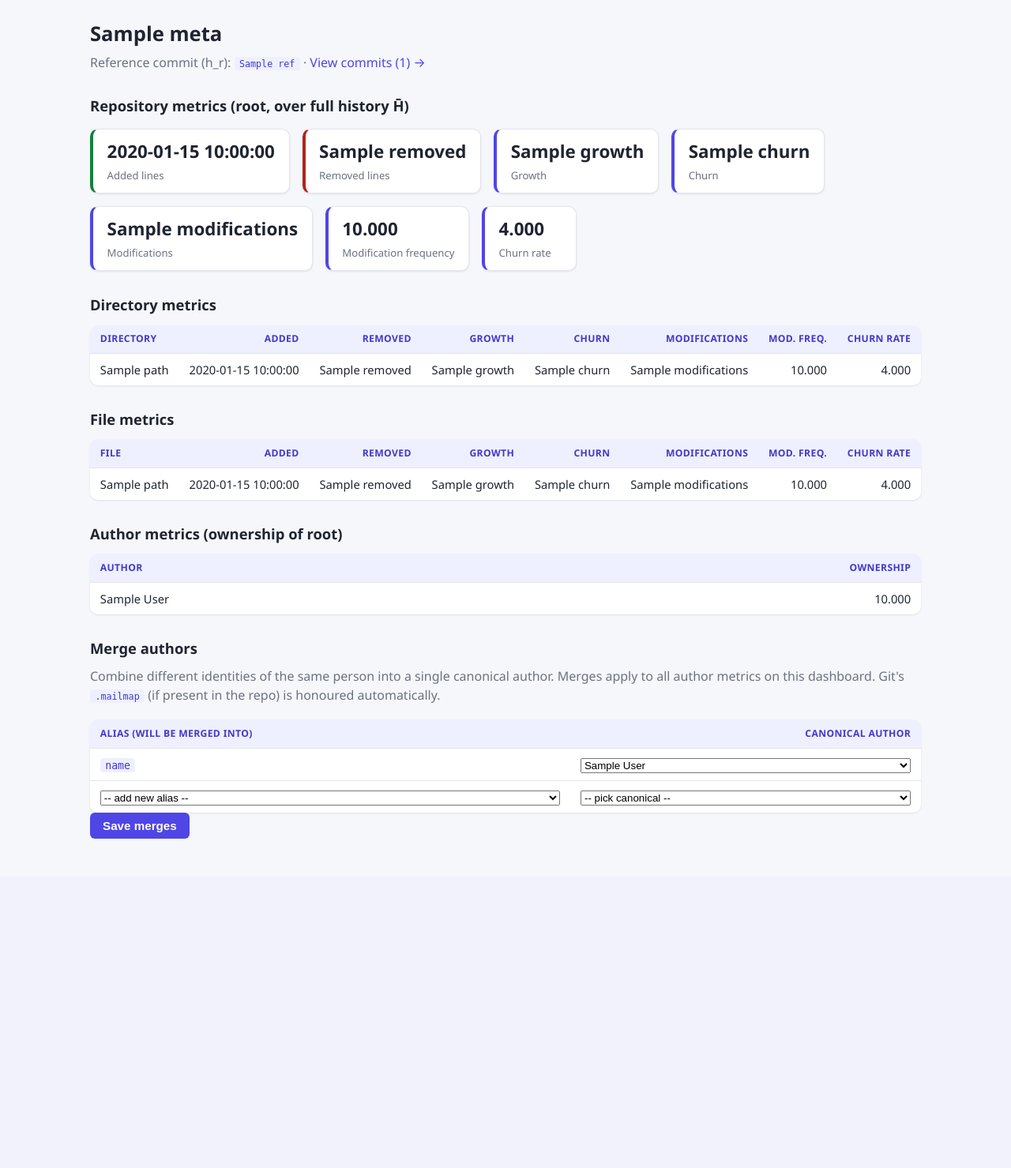
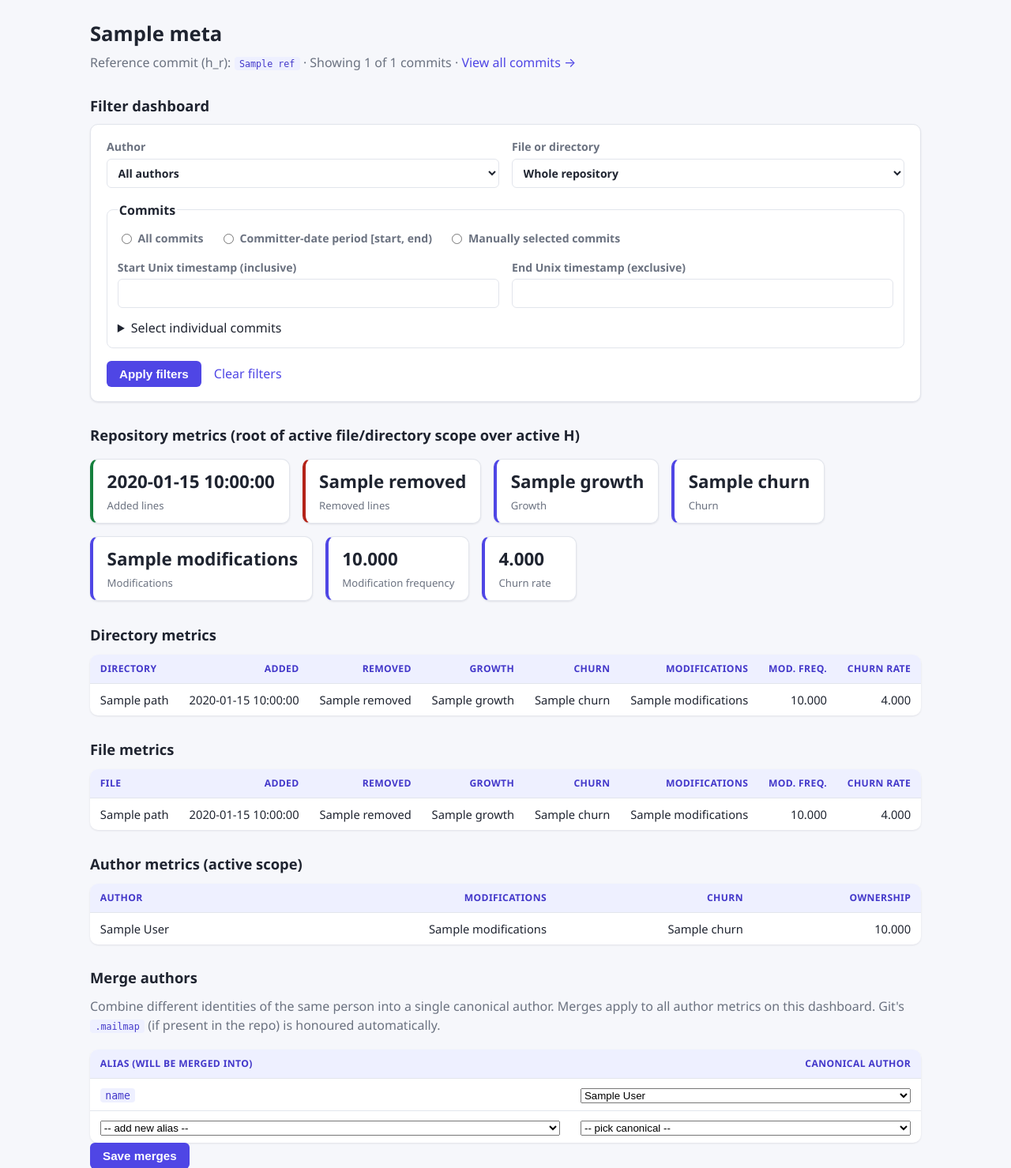
Before and after one commit to ShaynaUnterslak/2799578-SDP-Test, a Flask app: template templates/repo.html in a window 1280 px wide. Shown: the part 61-1540 px from the top of the page at 79% size. Before the commit the page ends 1123 px from the top, so only its background shows below. Run offline with Flask 3, Linux system fonts and the light colour scheme; the template is opened without the code that fills it: most values are stand-ins (such as "Sample title", 1, 10 or a date in 2020).

Commit message:
filtering

```diff
--- a/app.py
+++ b/app.py
@@ -1,25 +1,27 @@
-"""Flask web-app dashboard for the Repo Analysis Tool (RAT) — C1.
+"""Flask web-app dashboard for the Repo Analysis Tool (RAT).
 
-Scope for this pass: CORE only.
-- C1: a runnable web-app dashboard.
-- C2: ingest a repository via zip (with .git) or a deep-cloned remote URL.
-- C3-C8: file / directory / repository / commit-set / author metrics,
-  computed over the full non-merge history reachable from a reference
-  commit (default HEAD).
-
-Filtering, author merging UI, and multi-repo switching are FEATURE
-BACKLOG (F1-F3) and are intentionally not implemented here.
+The dashboard implements C1-C8 plus repository, author, object, commit-set,
+author-merging, multi-repository, and usability features from TEST_SPEC.md.
 """
 import json
 import os
 import tempfile
 import uuid
+from dataclasses import replace
 
 from flask import Flask, flash, jsonify, redirect, render_template, request, url_for
 
 from rat.gitlog import apply_author_merges, parse_commits
 from rat.ingest import IngestError, ingest_clone, ingest_zip
-from rat.metrics import author_ownership, build_object_table, commit_set_metrics
+from rat.metrics import (
+    H_ij,
+    H_t,
+    author_churn,
+    author_modifications,
+    author_ownership,
+    build_object_table,
+    commit_set_metrics,
+)
 
 DATA_DIR = os.path.join(os.path.dirname(os.path.abspath(__file__)), "data")
 
@@ -115,12 +117,49 @@ def create_app(data_dir: str = DATA_DIR) -> Flask:
 
         # F2: apply author merges (mailmap + manual) so h[a] and all
         # author metrics reflect the merged identities.
-        commits = apply_author_merges(commits, _effective_author_mapping(meta))
+        all_commits = apply_author_merges(commits, _effective_author_mapping(meta))
+        all_authors = sorted({c.author for c in all_commits})
+        object_options = _dashboard_object_options(all_commits)
 
-        # Build the (object, commit) table ONCE per request and reuse it
-        # for every file/directory/author row below (F5 performance: a
-        # dashboard that rebuilt this from scratch per row would not
-        # "perform well" on a medium (~10000 commit) repository).
+        # F1: form one active H by combining the commit, author, and object
+        # dimensions. The repository dimension is the selected repo_id.
+        commit_mode = request.args.get("commit_mode", "all")
+        start = _optional_timestamp(request.args.get("start"))
+        end = _optional_timestamp(request.args.get("end"))
+        selected_commits = request.args.getlist("commit")
+        commits = list(all_commits)
+        if commit_mode == "period":
+            if start is not None and end is not None:
+                commits = H_ij(commits, start, end)
+            elif start is not None:
+                commits = H_t(commits, start)
+            elif end is not None:
+                commits = [c for c in commits if c.committer_date < end]
+        elif commit_mode == "manual":
+            selected_shas = set(selected_commits)
+            commits = [c for c in commits if c.sha in selected_shas]
+        else:
+            commit_mode = "all"
+
+        selected_author = request.args.get("author", "")
+        if selected_author in all_authors:
+            commits = [c for c in commits if c.author == selected_author]
+        else:
+            selected_author = ""
+
+        option_by_path = {option["path"]: option for option in object_options}
+        selected_path = request.args.get("path", "")
+        if selected_path in option_by_path:
+            commits = _scope_commits_to_object(
+                commits,
+                selected_path,
+                option_by_path[selected_path]["kind"],
+            )
+        else:
+            selected_path = ""
+
+        # Build the active (object, commit) table ONCE per request and reuse
+        # it for every file/directory/author row (F5 performance).
         table = build_object_table(commits)
         by_sha = {c.sha: c for c in commits}
         authors = sorted({c.author for c in commits})
@@ -137,7 +176,12 @@ def create_app(data_dir: str = DATA_DIR) -> Flask:
             for path in sorted(table) if is_dir[path]
         ]
         author_rows = [
-            {"author": a, "ownership_root": author_ownership(commits, "", a, table=table, by_sha=by_sha)}
+            {
+                "author": a,
+                "modifications": author_modifications(commits, "", a, table=table, by_sha=by_sha),
+                "churn": author_churn(commits, "", a, table=table, by_sha=by_sha),
+                "ownership_root": author_ownership(commits, "", a, table=table, by_sha=by_sha),
+            }
             for a in authors
         ]
 
@@ -147,12 +191,24 @@ def create_app(data_dir: str = DATA_DIR) -> Flask:
             meta=meta,
             ref=ref,
             commit_count=len(commits),
+            total_commit_count=len(all_commits),
             repo_metrics=repo_metrics,
             file_rows=file_rows,
             directory_rows=directory_rows,
             author_rows=author_rows,
             all_repos=_list_repos(app.config["DATA_DIR"]),
-            merge_info=_merge_info_for_template(commits, meta.get("author_merges", {})),
+            all_authors=all_authors,
+            object_options=object_options,
+            available_commits=all_commits,
+            filters={
+                "author": selected_author,
+                "path": selected_path,
+                "commit_mode": commit_mode,
+                "start": "" if start is None else start,
+                "end": "" if end is None else end,
+                "commits": selected_commits,
+            },
+            merge_info=_merge_info_for_template(all_commits, meta.get("author_merges", {})),
         )
 
     @app.route("/repo/<repo_id>/commits")
@@ -266,6 +322,55 @@ def _list_repos(data_dir):
     return repos
 
 
+def _optional_timestamp(value):
+    """Parse an optional Unix committer timestamp; invalid input is unset."""
+    if value is None or value.strip() == "":
+        return None
+    try:
+        return int(value)
+    except ValueError:
+        return None
+
+
+def _dashboard_object_options(commits):
+    """Return measurable file and directory paths available to F1."""
+    files = {
+        change.path
+        for commit in commits
+        for change in commit.changes
+        if not change.binary
+    }
+    directories = set()
+    for path in files:
+        parts = path.split("/")
+        directories.update("/".join(parts[:i]) for i in range(1, len(parts)))
+    return [
+        *({"path": path, "label": f"{path}/", "kind": "directory"} for path in sorted(directories)),
+        *({"path": path, "label": path, "kind": "file"} for path in sorted(files)),
+    ]
+
+
+def _scope_commits_to_object(commits, path, kind):
+    """Limit each commit's changes to one object without changing H.
+
+    Keeping commits with no matching change preserves the C7 denominator
+    |H| for modification frequency and churn rate.
+    """
+    prefix = f"{path}/"
+    return [
+        replace(
+            commit,
+            changes=[
+                change
+                for change in commit.changes
+                if not change.binary
+                and (change.path == path if kind == "file" else change.path.startswith(prefix))
+            ],
+        )
+        for commit in commits
+    ]
+
+
 def _effective_author_mapping(meta: dict) -> dict:
     """Return the manual author-merge mapping stored for this repo.
 
--- a/static/style.css
+++ b/static/style.css
@@ -134,6 +134,37 @@ h2 { font-size: 1.15rem; margin: 1.8rem 0 0.6rem; color: var(--text); }
 }
 .card h3 { margin: 0 0 0.75rem; font-size: 1rem; }
 
+.filter-panel { margin-bottom: 1.5rem; }
+.filter-grid {
+  display: grid;
+  grid-template-columns: repeat(auto-fit, minmax(240px, 1fr));
+  gap: 0.8rem 1rem;
+}
+.filter-panel label { color: var(--text-muted); font-size: 0.88rem; font-weight: 600; }
+.filter-panel select, .filter-panel input[type="number"] {
+  display: block;
+  width: 100%;
+  margin-top: 0.25rem;
+  border: 1px solid var(--border);
+  border-radius: 6px;
+  padding: 0.45rem 0.6rem;
+  background: var(--surface);
+  color: var(--text);
+  font: inherit;
+}
+.filter-panel fieldset {
+  margin: 1rem 0;
+  border: 1px solid var(--border);
+  border-radius: 8px;
+  padding: 0.8rem;
+}
+.filter-panel legend { color: var(--text); font-weight: 600; }
+.filter-panel .inline-choice { display: inline-flex; align-items: center; gap: 0.3rem; margin: 0 1rem 0.6rem 0; }
+.period-fields { margin: 0.4rem 0 0.8rem; }
+.commit-picker { max-height: 14rem; overflow: auto; margin-top: 0.5rem; }
+.commit-picker label { display: block; padding: 0.25rem; font-weight: 400; }
+.filter-actions { display: flex; align-items: center; gap: 1rem; }
+
 input[type="text"], input[type="file"] {
   border: 1px solid var(--border);
   border-radius: 6px;
--- a/templates/repo.html
+++ b/templates/repo.html
@@ -31,7 +31,8 @@
   <div class="page">
   <h1>{{ meta.name }}</h1>
   <p class="subtitle">Reference commit (h_r): <code>{{ ref }}</code> &middot;
-     <a href="{{ url_for('repo_commits', repo_id=repo_id, ref=ref) }}">View commits ({{ commit_count }}) &rarr;</a></p>
+     Showing {{ commit_count }} of {{ total_commit_count }} commits &middot;
+     <a href="{{ url_for('repo_commits', repo_id=repo_id, ref=ref) }}">View all commits &rarr;</a></p>
 
   {% with messages = get_flashed_messages(with_categories=true) %}
     {% for category, m in messages %}
@@ -39,7 +40,55 @@
     {% endfor %}
   {% endwith %}
 
-  <h2>Repository metrics (root, over full history H&#772;)</h2>
+  <h2>Filter dashboard</h2>
+  <form class="card filter-panel" method="get" action="{{ url_for('repo_view', repo_id=repo_id) }}">
+    <input type="hidden" name="ref" value="{{ ref }}">
+    <div class="filter-grid">
+      <label>
+        Author
+        <select name="author">
+          <option value="">All authors</option>
+          {% for author in all_authors %}
+            <option value="{{ author }}" {% if filters.author == author %}selected{% endif %}>{{ author }}</option>
+          {% endfor %}
+        </select>
+      </label>
+      <label>
+        File or directory
+        <select name="path">
+          <option value="">Whole repository</option>
+          {% for object in object_options %}
+            <option value="{{ object.path }}" {% if filters.path == object.path %}selected{% endif %}>{{ object.label }}</option>
+          {% endfor %}
+        </select>
+      </label>
+    </div>
+
+    <fieldset>
+      <legend>Commits</legend>
+      <label class="inline-choice"><input type="radio" name="commit_mode" value="all" {% if filters.commit_mode == 'all' %}checked{% endif %}> All commits</label>
+      <label class="inline-choice"><input type="radio" name="commit_mode" value="period" {% if filters.commit_mode == 'period' %}checked{% endif %}> Committer-date period [start, end)</label>
+      <label class="inline-choice"><input type="radio" name="commit_mode" value="manual" {% if filters.commit_mode == 'manual' %}checked{% endif %}> Manually selected commits</label>
+      <div class="filter-grid period-fields">
+        <label>Start Unix timestamp (inclusive)<input type="number" name="start" value="{{ filters.start }}"></label>
+        <label>End Unix timestamp (exclusive)<input type="number" name="end" value="{{ filters.end }}"></label>
+      </div>
+      <details {% if filters.commit_mode == 'manual' %}open{% endif %}>
+        <summary>Select individual commits</summary>
+        <div class="commit-picker">
+          {% for c in available_commits %}
+            <label><input type="checkbox" name="commit" value="{{ c.sha }}" {% if c.sha in filters.commits %}checked{% endif %}> <code>{{ c.sha[:10] }}</code> &middot; {{ c.committer_date }} &middot; {{ c.author }}</label>
+          {% endfor %}
+        </div>
+      </details>
+    </fieldset>
+    <div class="filter-actions">
+      <button type="submit">Apply filters</button>
+      <a href="{{ url_for('repo_view', repo_id=repo_id, ref=ref) }}">Clear filters</a>
+    </div>
+  </form>
+
+  <h2>Repository metrics (root of active file/directory scope over active H)</h2>
   <div class="summary">
     <div class="stat added"><b>{{ repo_metrics.added }}</b><span class="label">Added lines</span></div>
     <div class="stat removed"><b>{{ repo_metrics.removed }}</b><span class="label">Removed lines</span></div>
@@ -72,11 +121,11 @@
     {% endfor %}
   </table>
 
-  <h2>Author metrics (ownership of root)</h2>
+  <h2>Author metrics (active scope)</h2>
   <table>
-    <tr><th>Author</th><th>Ownership</th></tr>
+    <tr><th>Author</th><th>Modifications</th><th>Churn</th><th>Ownership</th></tr>
     {% for a in author_rows %}
-    <tr><td>{{ a.author }}</td><td>{{ "%.3f"|format(a.ownership_root) }}</td></tr>
+    <tr><td>{{ a.author }}</td><td>{{ a.modifications }}</td><td>{{ a.churn }}</td><td>{{ "%.3f"|format(a.ownership_root) }}</td></tr>
     {% endfor %}
   </table>
 
```
Also changed, not shown: tests/test_app.py (+88 -0 lines).
